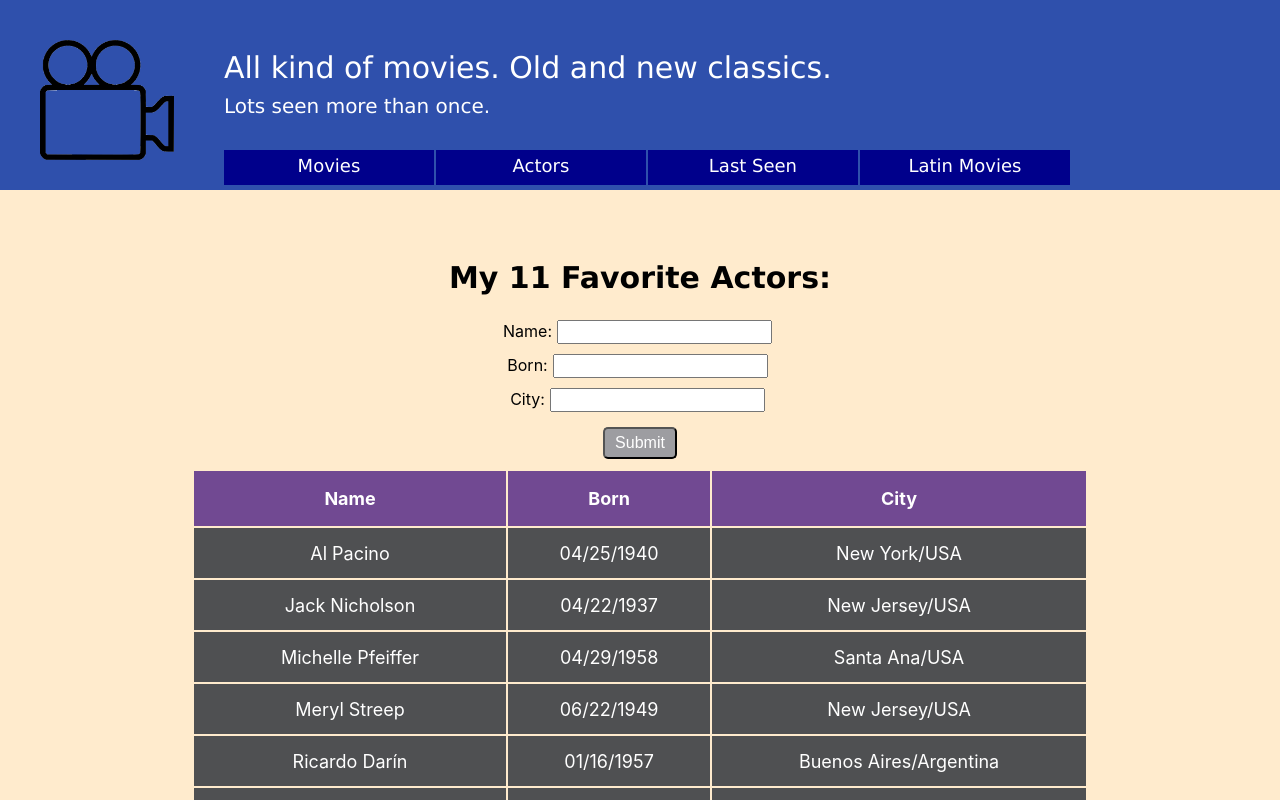
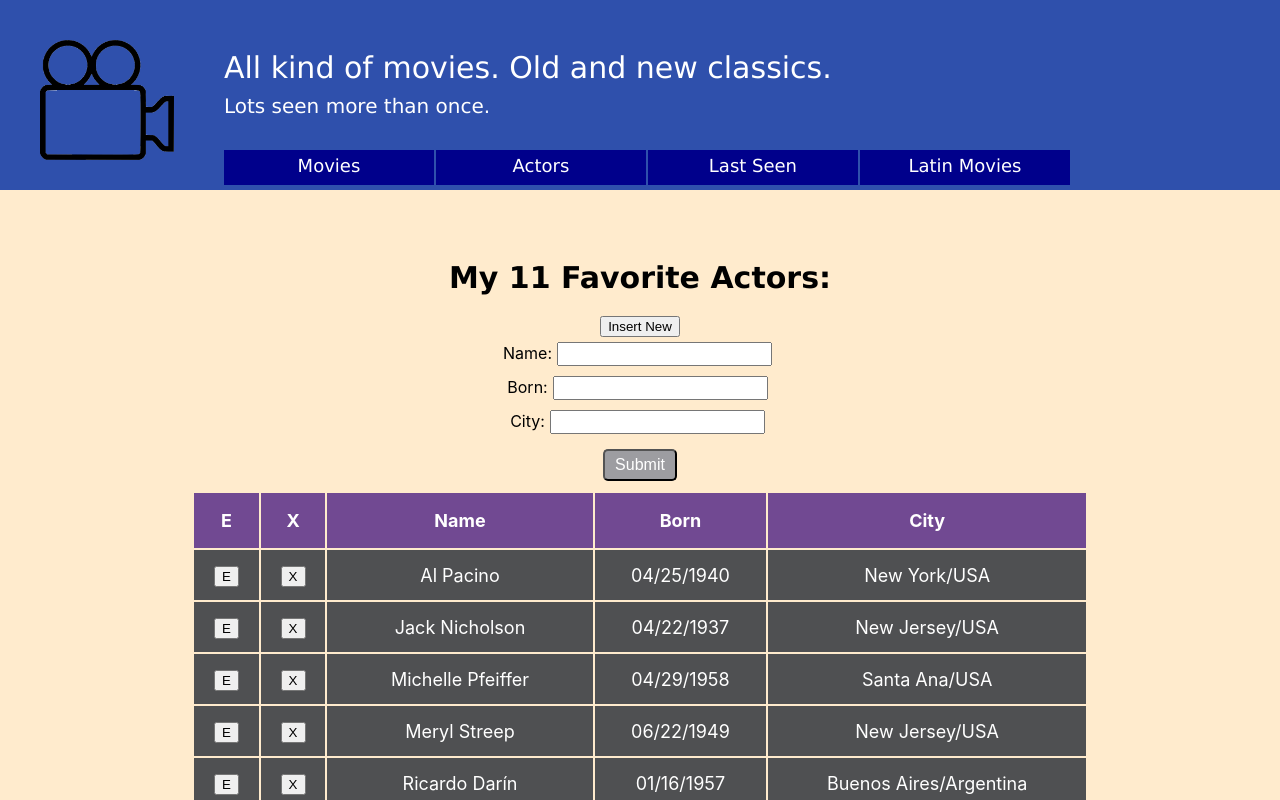
Before and after one commit to darciovilela/react-movies, a React (Create React App) app: page / in a window 1280 px wide. Both pictures are taken after a click on the item "Actors". Shown: the top 800 px of the page. Built offline with nearby package versions, Linux system fonts and the light colour scheme; data requests are answered from the project's data file.

Commit message:
Add methods to update and delete actor

```diff
--- a/src/App.css
+++ b/src/App.css
@@ -95,7 +95,17 @@ h1 {
   color: white;
   text-align: center;
 }
+.Actors-table-body tr {
+  cursor: pointer;
+}
 
+.Actors-table-body tr:hover {
+  background-color: #666;
+}
+
+.Actors-table-body tr.active {
+  color: yellow;
+}
 .Lastseen-table-head {
   background-color: #667e0f;
   font-size: 18px;
--- a/src/components/ActorsForm.tsx
+++ b/src/components/ActorsForm.tsx
@@ -1,23 +1,29 @@
-import { useState } from 'react';
+import { useEffect, useState } from 'react';
 import axios from 'axios';
-import { Actor } from './ActorsList';
-
-const emptyActor: Actor = {
-  name: '',
-  born: '',
-  city: '',
-};
+import { Actor, emptyActor } from './ActorsList';
 
 interface IProps {
   setDate: Function;
+  activeRecord: Actor;
 }
 
-export const ActorsForm: React.FC<IProps> = ({ setDate }) => {
-  const [formState, setFormState] = useState(emptyActor);
+export const ActorsForm: React.FC<IProps> = ({ setDate, activeRecord }) => {
+  const [formState, setFormState] = useState(activeRecord);
+
+  useEffect(() => {
+    setFormState(activeRecord);
+  }, [activeRecord]);
 
   const createActor = async (actor: Actor) => {
     const result = await axios.post<Actor>(
       'http://localhost:4000/actors',
+      actor
+    );
+  };
+
+  const updateActor = async (actor: Actor) => {
+    const result = await axios.patch<Actor>(
+      `http://localhost:4000/actors/${actor.id}`,
       actor
     );
   };
@@ -29,9 +35,13 @@ export const ActorsForm: React.FC<IProps> = ({ setDate }) => {
     });
   };
 
-  const handleSubmit = (event: any) => {
+  const handleSubmit = async (event: any) => {
     event.preventDefault();
-    createActor(formState);
+    if (formState.id) {
+      await updateActor(formState);
+    } else {
+      await createActor(formState);
+    }
     setDate(+new Date());
     setFormState(emptyActor);
   };
--- a/src/components/ActorsList.tsx
+++ b/src/components/ActorsList.tsx
@@ -2,17 +2,28 @@ import { useState, useEffect } from 'react';
 import axios from 'axios';
 import { ActorsForm } from './ActorsForm';
 
+// declaracao do que sera passado na interface
 export interface Actor {
+  id?: string;
   name: string;
   born: string;
   city: string;
 }
 
+// estado inicial do form vazio
+export const emptyActor: Actor = {
+  name: '',
+  born: '',
+  city: '',
+};
+
+// inicio do estado com array vazio
 export const ActorsList = () => {
   const [actors, setActors] = useState<Actor[]>([]);
   const [date, setDate] = useState(+new Date());
+  const [activeRecord, setActiveRecord] = useState<Actor>(emptyActor);
 
-  // componentDidMount
+  // componentDidMount or variable date was changed
   useEffect(() => {
     const callFetchFunction = async () => {
       const result = await axios.get<Actor[]>('http://localhost:4000/actors');
@@ -21,6 +32,13 @@ export const ActorsList = () => {
     callFetchFunction();
   }, [date]);
 
+  const deleteActor = async (actor: Actor) => {
+    const result = await axios.delete<Actor>(
+      `http://localhost:4000/actors/${actor.id}`
+    );
+    setDate(+new Date());
+  };
+
   if (!actors.length) {
     return <div>Loading... (or empty)</div>;
   }
@@ -28,10 +46,13 @@ export const ActorsList = () => {
   return (
     <div>
       <h1>My {actors.length} Favorite Actors:</h1>
-      <ActorsForm setDate={setDate} />
+      <button onClick={() => setActiveRecord(emptyActor)}>Insert New</button>
+      <ActorsForm setDate={setDate} activeRecord={activeRecord} />
       <table className="center">
         <thead className="Actors-table-head">
           <tr>
+            <th>E</th>
+            <th>X</th>
             <th>Name</th>
             <th>Born</th>
             <th>City</th>
@@ -40,7 +61,22 @@ export const ActorsList = () => {
         <tbody className="Actors-table-body">
           {actors.map((item) => {
             return (
-              <tr key={item.name}>
+              <tr
+                key={item.id}
+                className={activeRecord === item ? 'active' : ''}
+              >
+                <td>
+                  <button
+                    onClick={() => {
+                      setActiveRecord(item);
+                    }}
+                  >
+                    E
+                  </button>
+                </td>
+                <td>
+                  <button onClick={() => deleteActor(item)}>X</button>
+                </td>
                 <td>{item.name}</td>
                 <td>{item.born}</td>
                 <td>{item.city}</td>
--- a/src/components/MoviesList.tsx
+++ b/src/components/MoviesList.tsx
@@ -46,7 +46,7 @@ export const MoviesList = () => {
   return (
     <div>
       <h1>My {movies.length} Favorite Movies:</h1>
-      <button onClick={() => setActiveRecord(emptyMovie)}>New</button>
+      <button onClick={() => setActiveRecord(emptyMovie)}>Insert New</button>
       <MoviesForm setDate={setDate} activeRecord={activeRecord} />
       <table className="center">
         <thead className="Movie-table-head">
```
